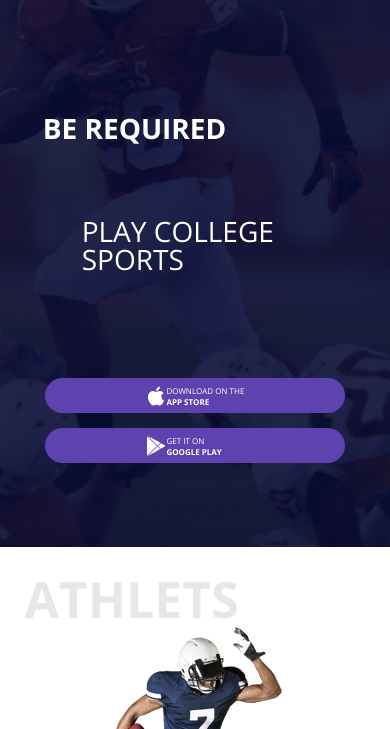
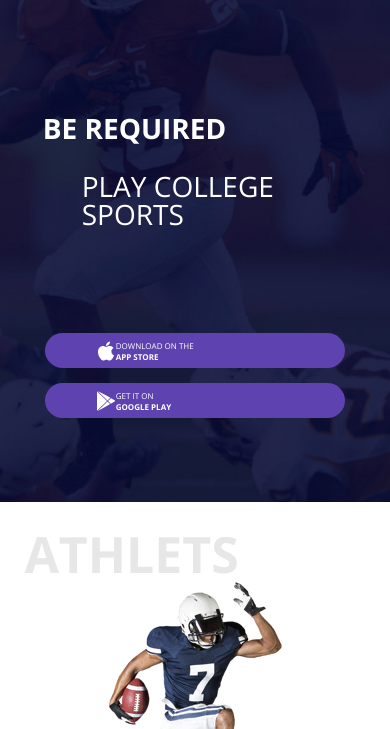
Before and after one commit to constanna/mq-diploma, a plain HTML site: page index.html in a window 390 px wide. Shown: the part 115-844 px from the top of the page. Drawn offline with Linux system fonts and the light colour scheme; files whose address does not match are found by name.

Commit message:
Доработки дипломной работы.

```diff
--- a/css/styles.css
+++ b/css/styles.css
@@ -423,6 +423,12 @@ footer .logo svg {
   }
 }
 
+@media screen and (min-width: 1600px) {
+  h1 span span {
+    text-align: right;
+  }
+}
+
 @media screen and (max-width: 960px) and (min-width: 641px) {
   header {
     background-image: url("../images/header-background-768.png");
@@ -442,6 +448,7 @@ footer .logo svg {
 
   h1 span span {
     margin-left: 9.6vw;
+    font-weight: normal;
   }
 
   h3 {
@@ -627,7 +634,7 @@ footer .logo svg {
   }
 
   h1 span span {
-    margin-top: 75px;
+    margin-top: 30px;
     font-weight: normal;
   }
 
@@ -650,11 +657,13 @@ footer .logo svg {
   }
 
   .download a {
-    max-width: 300px;
+    width: 300px;
     height: 35px;
+    max-width: 87.5vw;
     margin: 15px 0 0;
     box-sizing: border-box;
-    padding-left: 26vw;
+    padding-left: 13vw;
+    padding-right: 13vw;
   }
 
   .download a div {
```
